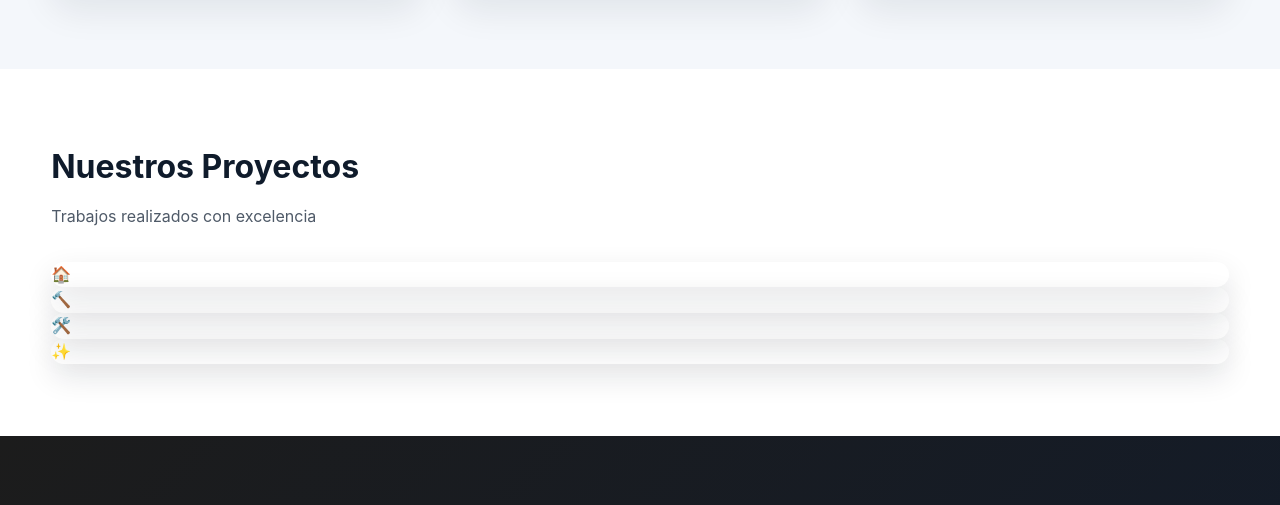
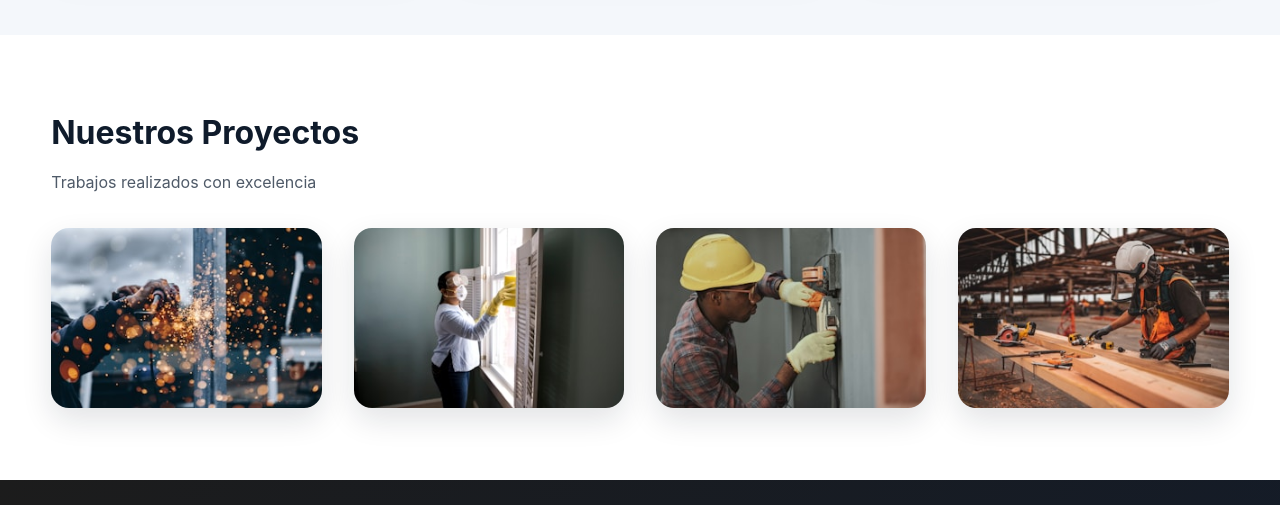
Before and after one commit to ReconvencionLaboralGuajira/ebanisteria-la-bendicion-24, a plain HTML site: page index.html in a window 1280 px wide. Shown: the part 1664-2169 px from the top of the page. Drawn offline with Linux system fonts and the light colour scheme; no server answers.

Commit message:
Publish site

```diff
--- a/index.html
+++ b/index.html
@@ -7,6 +7,7 @@
     <meta name="description" content="Mi nombre es Jhon Javier Diaz Sandoval, y mi emprendimiento en Riohacha es Ebanistería La Bendición. Me dedico a las adecuaciones menores con un enfoque en la ebanistería fina. Mi trabajo consiste en fabricar muebles de madera con un alto nivel de detalle y calidad">
     <link rel="stylesheet" href="https://cdnjs.cloudflare.com/ajax/libs/font-awesome/6.4.0/css/all.min.css">
     <link rel="stylesheet" href="styles.css">
+    <link rel="icon" type="image/png" href="images/16f0d8dca16eedb7150692d0031997018dc7d7d3.png">
 </head>
 <body>
     <!-- Header -->
@@ -30,7 +31,7 @@
 
     <!-- Hero Section -->
     <section id="inicio" class="hero">
-        <div class="hero-inner">
+        <div class="hero-inner container">
             <div class="hero-text">
                 <h2>Ebanisteria La Bendición</h2>
                 <p>Mi nombre es Jhon Javier Diaz Sandoval, y mi emprendimiento en Riohacha es Ebanistería La Bendición. Me dedico a las adecuaciones menores con un enfoque en la ebanistería fina. Mi trabajo consiste en fabricar muebles de madera con un alto nivel de detalle y calidad</p>
@@ -132,11 +133,44 @@
             <p class="subtitle">Trabajos realizados con excelencia</p>
 
 
-            <div class="projects-placeholders">
-                <div class="project-card placeholder">🏠</div>
-                <div class="project-card placeholder">🔨</div>
-                <div class="project-card placeholder">🛠️</div>
-                <div class="project-card placeholder">✨</div>
+            <div class="projects-grid">
+
+                <div class="project-card">
+                    <img src="images/6e22c9834cd4ff38173ff150c376d11c12b43bc6.jpg" alt="Proyecto" loading="lazy">
+                    <div class="project-overlay">
+                        <a href="images/6e22c9834cd4ff38173ff150c376d11c12b43bc6.jpg" target="_blank" class="zoom-icon">
+                            <i class="fas fa-plus"></i>
+                        </a>
+                    </div>
+                </div>
+
+                <div class="project-card">
+                    <img src="images/1f706a9279ae8f541ad9e69f6f498e4387163db3.jpg" alt="Proyecto" loading="lazy">
+                    <div class="project-overlay">
+                        <a href="images/1f706a9279ae8f541ad9e69f6f498e4387163db3.jpg" target="_blank" class="zoom-icon">
+                            <i class="fas fa-plus"></i>
+                        </a>
+                    </div>
+                </div>
+
+                <div class="project-card">
+                    <img src="images/8c95f9dc2adb0fd0d9b5e7343d765bf026008e59.jpg" alt="Proyecto" loading="lazy">
+                    <div class="project-overlay">
+                        <a href="images/8c95f9dc2adb0fd0d9b5e7343d765bf026008e59.jpg" target="_blank" class="zoom-icon">
+                            <i class="fas fa-plus"></i>
+                        </a>
+                    </div>
+                </div>
+
+                <div class="project-card">
+                    <img src="images/1620f7407b3a3a2f13e36f192ae9912d8cb2173b.jpg" alt="Proyecto" loading="lazy">
+                    <div class="project-overlay">
+                        <a href="images/1620f7407b3a3a2f13e36f192ae9912d8cb2173b.jpg" target="_blank" class="zoom-icon">
+                            <i class="fas fa-plus"></i>
+                        </a>
+                    </div>
+                </div>
+
             </div>
 
         </div>
```
